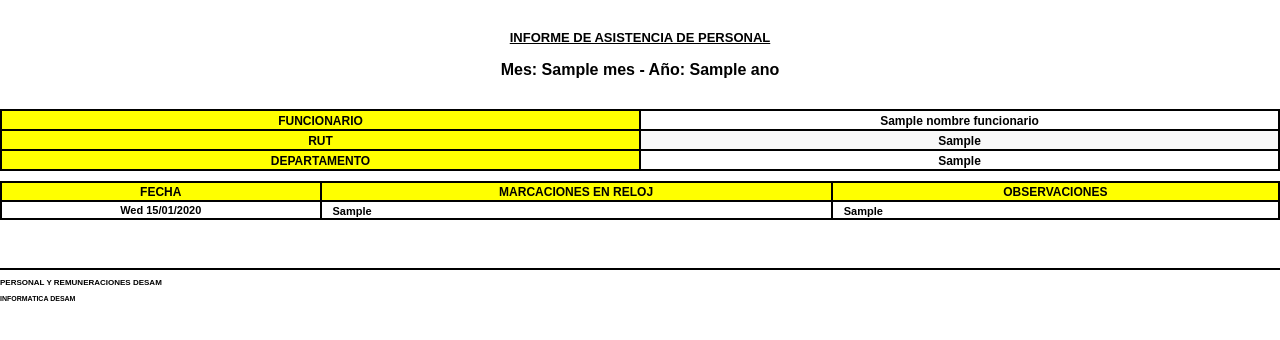
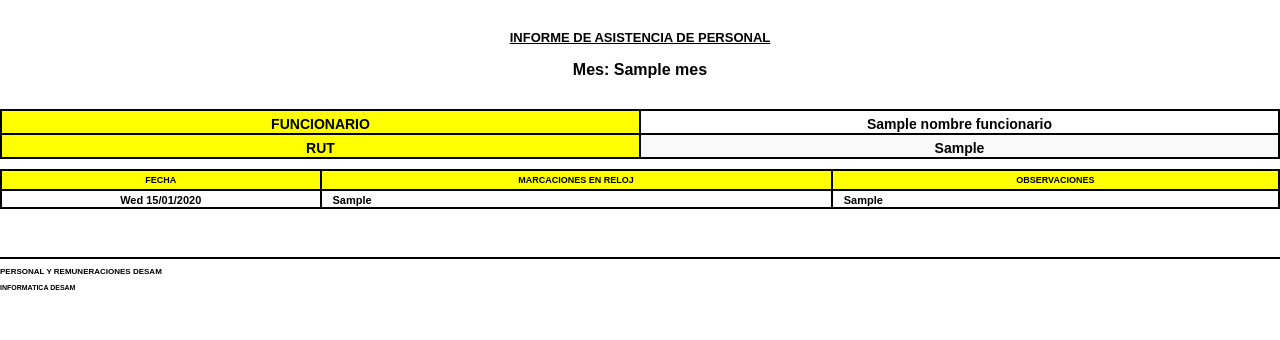
Before and after one commit to AngelTz-Y/SaludPaillaco-mainn-V2, a Django app: template templates/generar_pdf.html in a window 1280 px wide. Shown: the part 76-416 px from the top of the page. Run offline with Django 5.2, Linux system fonts and the light colour scheme; tables that the repository leaves empty hold one stand-in row (values such as "Sample post"); the template is opened without the code that fills it: values that come from a table or form of the project are taken from there, most other values are stand-ins (such as "Sample title", 1, 10 or a date in 2020).

Commit message:
fechas_ingles

```diff
--- a/templates/generar_pdf.html
+++ b/templates/generar_pdf.html
@@ -87,50 +87,44 @@
     <h1><a href="#" style="text-decoration: underline; color: black;">INFORME DE ASISTENCIA DE PERSONAL</a></h1>
 
     <div class="mes">
-        <p><strong>Mes: {{ mes }} - Año: {{ ano }}</strong></p>
+        <p><strong>Mes: {{ mes }}
     </div>
 
     <div class="funcionario-info">
-        <table>
+        <table style="width: 100%; margin: 0 auto;">
             <tr>
-                <td style="padding-top: 2px; width: 50%; text-align: center; vertical-align: bottom; background-color: yellow;">
+                <td style="padding-top: 5px; width: 50%; text-align: center; vertical-align: bottom; background-color: yellow; font-size: 14px; border: 2px solid #000;">
                     <strong>FUNCIONARIO</strong>
                 </td>
-                <td style="padding-top: 2px; width: 50%; text-align: center; padding-top: 3px; vertical-align: bottom;">
+                <td style="padding-top: 5px; width: 50%; text-align: center; padding-top: 5px; vertical-align: bottom; font-size: 14px; border: 2px solid #000;">
                     {{ nombre_funcionario }}
                 </td>
             </tr>
             <tr>
-                <td style="width: 50%; text-align: center; vertical-align: bottom; background-color: yellow;">
+                <td style="width: 50%; text-align: center; vertical-align: bottom; background-color: yellow; font-size: 14px; border: 2px solid #000;">
                     <strong>RUT</strong>
                 </td>
-                <td style="width: 50%; text-align: center; padding-top: 3px; vertical-align: bottom;">
+                <td style="width: 50%; text-align: center; padding-top: 5px; vertical-align: bottom; font-size: 14px; border: 2px solid #000;">
                     {{ rut_funcionario }}
                 </td>
             </tr>
-            <tr>
-                <td style="width: 50%; text-align: center; vertical-align: bottom; background-color: yellow;">
-                    <strong>DEPARTAMENTO</strong>
-                </td>
-                <td style="width: 50%; text-align: center; padding-top: 3px; vertical-align: bottom;">
-                    {{ departamento_funcionario }}
-                </td>
-            </tr>
         </table>
+
     </div>
 
     <table>
         <thead>
             <tr>
-                <th style="padding-top: 2px; background-color: yellow; width: 20%; text-align: center;">FECHA</th>
-                <th style="padding-top: 2px; background-color: yellow; width: 40%; text-align: center;">MARCACIONES EN RELOJ</th>
-                <th style="padding-top: 2px; background-color: yellow; width: 40%; text-align: center;">OBSERVACIONES</th>
+                <th style="padding: 4px; background-color: yellow; width: 3%; text-align: center; font-size: 9px; border: 2px solid #000;">FECHA</th>
+                <th style="padding: 4px; background-color: yellow; width: 3%; text-align: center; font-size: 9px; border: 2px solid #000;">MARCACIONES EN RELOJ</th>
+                <th style="padding: 4px; background-color: yellow; width: 3%; text-align: center; font-size: 9px; border: 2px solid #000;">OBSERVACIONES</th>
             </tr>
         </thead>
+
         <tbody>
             {% for asistencia in asistencias %}
             <tr>
-                <td style="padding-top: 1px; font-size: 11px; width: 25%; text-align: center; text-overflow: ellipsis; overflow: hidden; white-space: nowrap;">
+                <td style="padding-top: 2px; font-size: 11px; width: 25%; text-align: center; text-overflow: ellipsis; overflow: hidden; white-space: nowrap;">
                     {{ asistencia.fecha|date:"D d/m/Y" }}
                 </td>
                 <td style="font-size: 11px; text-align: left; text-indent: 10px; padding-top: 3px; width: 40%; max-width: 150px; overflow: hidden; white-space: nowrap; text-overflow: ellipsis;">
```
Also changed, not shown: App_SaludPaillaco/views.py (+6 -28 lines).
